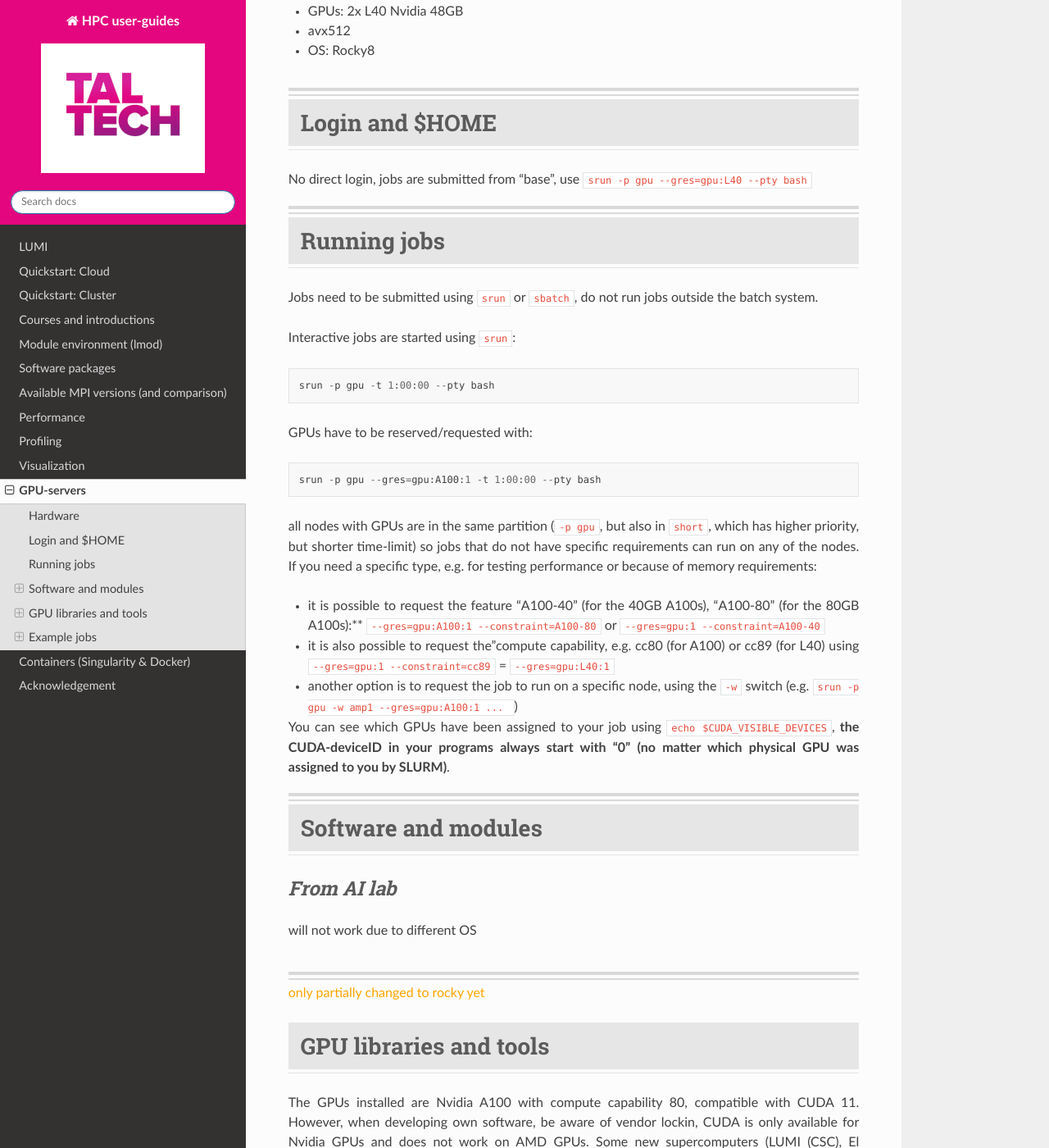
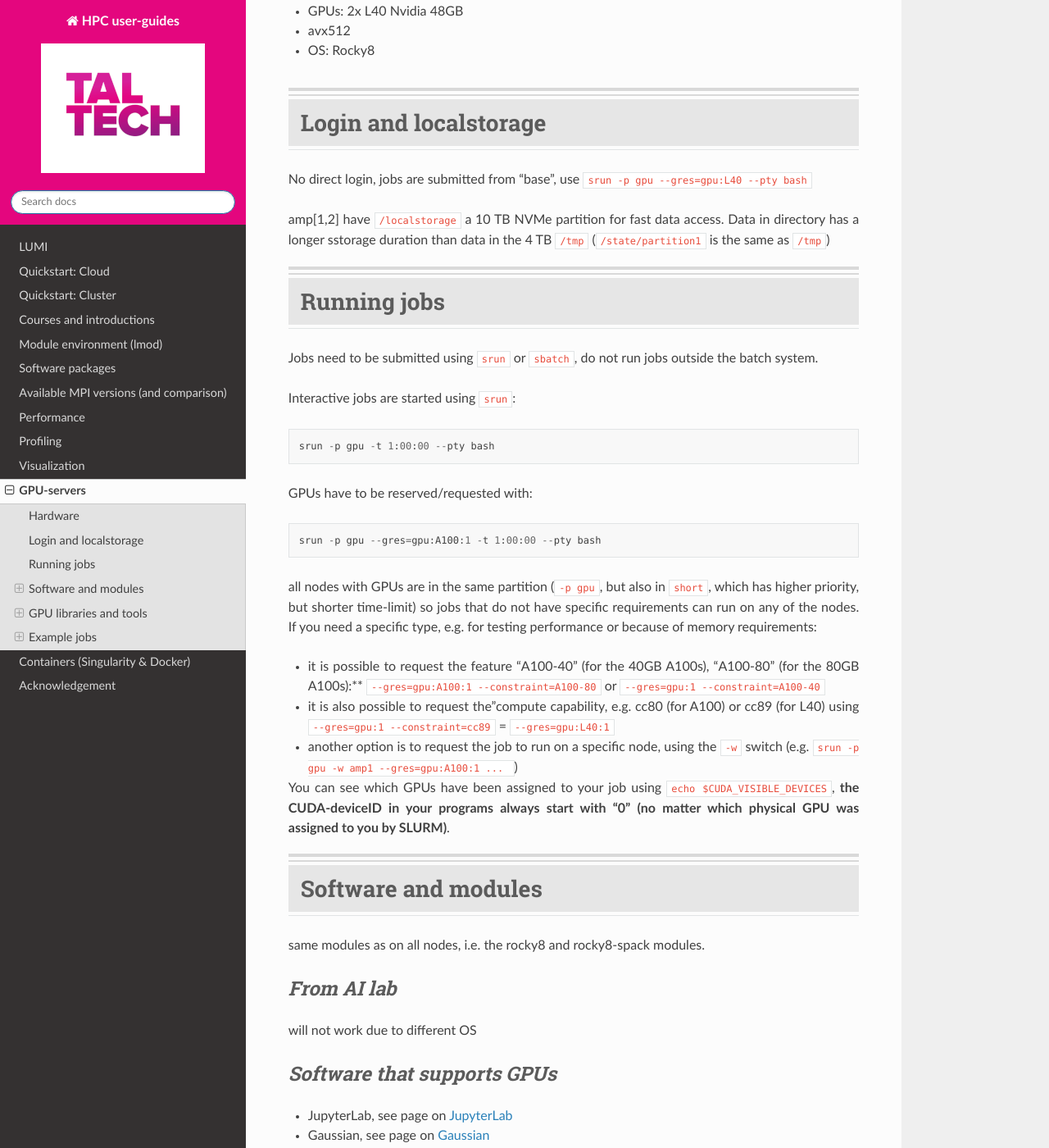
Before and after one commit to TalTech-HPC-Centre/user-guides-source, a Sphinx documentation site: the page built from docs/gpu.md, in a window 1280 px wide and 1400 px high, scrolled down 804 px. Shown: the whole window at 82% size. Built offline with Sphinx 7.4.7 and the Read the Docs theme 2.0.0, drawn with Linux system fonts in a browser that asks for light colours; some of the changed text lies outside the part shown.

```diff
--- a/docs/gpu.md
+++ b/docs/gpu.md
@@ -18,7 +18,7 @@
 ---
 
 
- <div class="simple1"> <b>amp</b>
+ <div class="simple1"> <b>amp1</b>
 
 - CPU: 2x AMD EPYC 7742 64core
 - RAM: 1 TB
@@ -52,11 +52,13 @@
 <hr style="margin-right: 0px; margin-bottom: 4px; margin-left: 0px; margin-top: -24px; border:2px solid  #d9d9d9 "></hr>
 <hr style="margin: 4px 0px; border:1px solid  #d9d9d9 "></hr>
 
-## Login and $HOME
+## Login and localstorage
 
 ---
 
 No direct login, jobs are submitted from "base", use `srun -p gpu --gres=gpu:L40 --pty bash`
+
+amp[1,2] have `/localstorage` a 10 TB NVMe partition for fast data access. Data in directory has a longer sstorage duration than data in the 4 TB `/tmp` (`/state/partition1` is the same as `/tmp`)
 
 
 <br>
@@ -97,11 +99,23 @@ You can see which GPUs have been assigned to your job using `echo $CUDA_VISIBLE_
 
 ---
 
+same modules as on all nodes, i.e. the rocky8 and rocky8-spack modules.
 
 
 ### _From AI lab_
 
 will not work due to different OS
+
+
+### _Software that supports GPUs_
+
+- JupyterLab, see page on [JupyterLab](data-analysis/jupyter.md)
+- Gaussian, see page on [Gaussian](chemistry/gaussian.md)
+- cp2k
+- StarCCM+
+- Julia
+- Chapel
+
 
 
 <br>
```
Also changed, not shown: docs/quickstart.md (+1 -1 lines).
